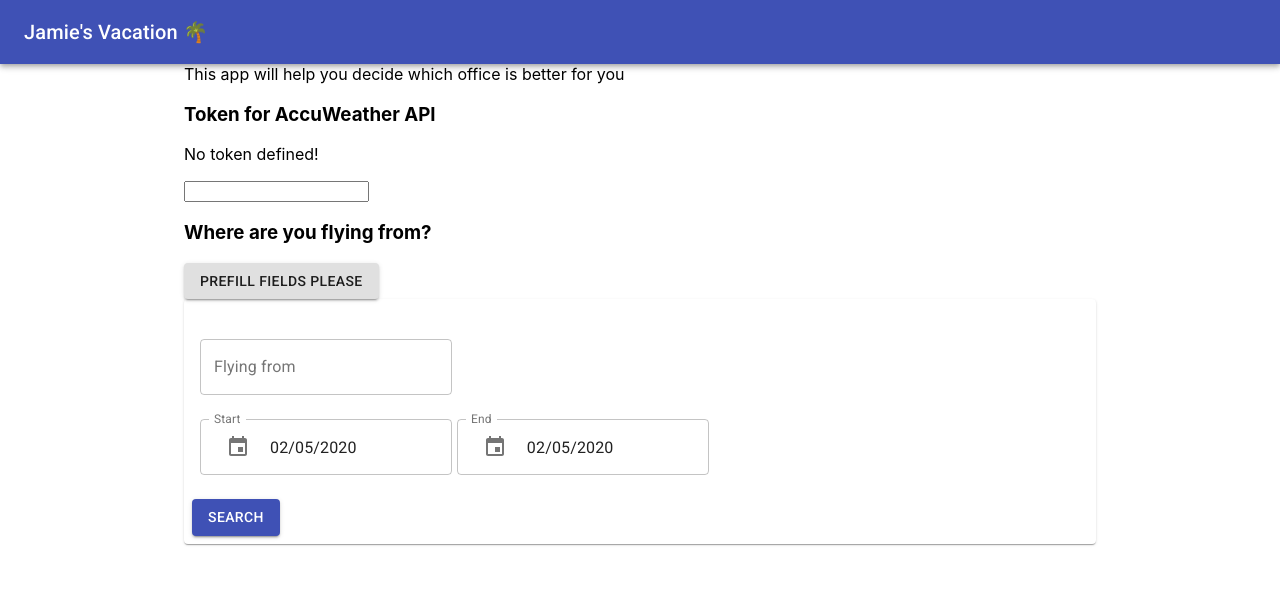
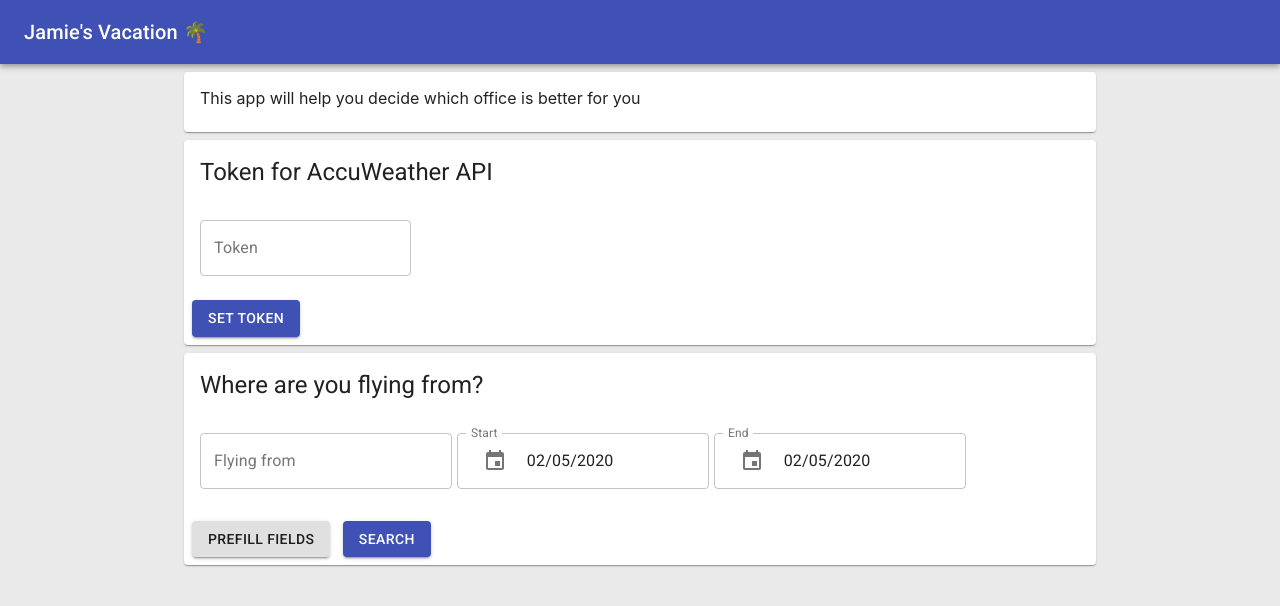
Before and after one commit to jackinf/jamies-vacation, a React (Create React App) app: page / in a window 1280 px wide. Shown: the top 606 px of the page. Built offline with nearby package versions, Linux system fonts and the light colour scheme.

Commit message:
added styling to search results

```diff
--- a/src/components/ApiTokenConfigurator/ApiTokenConfigurator.tsx
+++ b/src/components/ApiTokenConfigurator/ApiTokenConfigurator.tsx
@@ -1,5 +1,11 @@
 import React, { useState, useEffect } from 'react';
 import config from '../../config';
+import TextField from '@material-ui/core/TextField/TextField';
+import Card from '@material-ui/core/Card';
+import CardHeader from '@material-ui/core/CardHeader';
+import CardContent from '@material-ui/core/CardContent';
+import CardActions from '@material-ui/core/CardActions';
+import Button from '@material-ui/core/Button';
 
 export default function ApiTokenConfigurator() {
   const [token, setToken] = useState('');
@@ -24,17 +30,24 @@ export default function ApiTokenConfigurator() {
     setToken('');
   };
 
-  const message = overriddenToken
-    ? <p>Using overridden token from local storage</p> : config.apiKeys.getDefaultAccuWeatherApiKey()
-      ? <p>Using default token</p> : <p>No token defined!</p>;
-
   return (
-    <div>
-      <h3>Token for AccuWeather API</h3>
-      {message}
-      <input type="text" id="accuweather-token" value={token} onChange={e => setToken(e.target.value)}/>
-      {token && <button onClick={overrideToken}>Set token</button>}
-      {overriddenToken && <button onClick={clearOverriddenToken}>Clear token</button>}
-    </div>
+    <Card>
+      <CardHeader title="Token for AccuWeather API" />
+      <CardContent>
+        {overriddenToken || (
+          <TextField
+            id="accuweather-token"
+            label="Token"
+            variant="outlined"
+            value={token}
+            onChange={e => setToken(e.target.value)}
+          />
+        )}
+      </CardContent>
+      <CardActions>
+        <Button variant="contained" color="primary" onClick={overrideToken}>Set token</Button>
+        {overriddenToken && <Button variant="contained" color="secondary" onClick={clearOverriddenToken}>Clear token</Button>}
+      </CardActions>
+    </Card>
   )
 }
--- a/src/components/App/App.tsx
+++ b/src/components/App/App.tsx
@@ -9,6 +9,8 @@ import MomentUtils from '@date-io/moment';
 
 import ApiTokenConfigurator from '../ApiTokenConfigurator';
 import Search from '../Search';
+import { Card } from '@material-ui/core';
+import CardContent from '@material-ui/core/CardContent';
 
 const useStyles = makeStyles((theme) => ({
   root: {
@@ -17,6 +19,10 @@ const useStyles = makeStyles((theme) => ({
   title: {
     flexGrow: 1,
   },
+  section: {
+    marginTop: theme.spacing(1),
+    marginBottom: theme.spacing(1),
+  }
 }));
 
 function App() {
@@ -34,13 +40,17 @@ function App() {
         </AppBar>
 
         <Container maxWidth="md">
-          <div>
-            This app will help you decide which office is better for you
+          <div className={classes.section}>
+            <Card>
+              <CardContent>
+                This app will help you decide which office is better for you
+              </CardContent>
+            </Card>
           </div>
-          <div>
+          <div className={classes.section}>
             <ApiTokenConfigurator />
           </div>
-          <div>
+          <div className={classes.section}>
             <Search destinations={[
               {cityName: 'Amsterdam', countryID: 'NL', iataCode: 'AMS'},
               {cityName: 'Budapest', countryID: 'HU', iataCode: 'BUD'},
--- a/src/components/Search/Search.tsx
+++ b/src/components/Search/Search.tsx
@@ -1,27 +1,32 @@
 import React, { useState } from 'react';
 import moment from 'moment';
-import { makeStyles } from '@material-ui/core/styles';
 import Button from '@material-ui/core/Button';
 import TextField from '@material-ui/core/TextField';
 import { KeyboardDatePicker } from '@material-ui/pickers';
 import Card from '@material-ui/core/Card';
+import CardHeader from '@material-ui/core/CardHeader';
 import CardContent from '@material-ui/core/CardContent';
 import CardActions from '@material-ui/core/CardActions';
+import Grid from '@material-ui/core/Grid';
 
+import useStyles from './styles';
 import AccuWeatherApi from '../../apis/accuWeatherApi';
 import KiwiApi from '../../apis/kiwiApi';
-import { SearchResultCardProps } from '../SearchResultCard/types';
+import { OfficeInfo } from '../SearchResultCard/types';
 import SearchResultCard from '../SearchResultCard/SearchResultCard';
 import { SearchProps } from './types';
+import { LinearProgress } from '@material-ui/core';
+import mapToSearchResultCardProps from '../SearchResultCard/helpers/mapToSearchResultCardProps';
 
-const useStyles = makeStyles((theme) => ({
-  root: {
-    '& .MuiTextField-root': {
-      marginTop: theme.spacing(3),
-      width: '25ch',
-    },
-  },
-}));
+// eslint-disable-next-line @typescript-eslint/no-unused-vars
+const dummy = {
+  flightDestination: 'flightDestination',
+  flightDuration: 'flightDuration',
+  flightPrice: 'flightPrice',
+  forecastHeadline: 'forecastHeadline',
+  minTemperature: 'minTemperature',
+  maxTemperature: 'maxTemperature',
+};
 
 export default function Search({ destinations }: SearchProps) {
   const classes = useStyles();
@@ -30,7 +35,7 @@ export default function Search({ destinations }: SearchProps) {
   const [dateFrom, setDateFrom] = useState<moment.Moment | null>();
   const [dateTo, setDateTo] = useState<moment.Moment | null>();
   const [isSearching, setIsSearching] = useState(false);
-  const [results, setResults] = useState<SearchResultCardProps[]>([]);
+  const [results, setResults] = useState<Array<OfficeInfo | null>>([]);
 
   const handlePrefill = async () => {
     setFlyingFrom("LON");
@@ -51,6 +56,7 @@ export default function Search({ destinations }: SearchProps) {
     const accuWeatherApi = new AccuWeatherApi();
     const kiwiApi = new KiwiApi();
 
+    setResults([]);
     setIsSearching(true);
 
     for (let destination of destinations) {
@@ -65,30 +71,29 @@ export default function Search({ destinations }: SearchProps) {
         flyToIataCode: destination.iataCode,
       });
 
-      promises.push(Promise.all([kiwiPromise, accuWeatherPromise]));
+      const promise = Promise.all([kiwiPromise, accuWeatherPromise])
+        .then(item => mapToSearchResultCardProps(item[1], item[0]))
+        .then(item => {
+          results.push(item);
+          setResults(results);
+        });
+      promises.push(promise);
     }
 
-    const promiseResults = await Promise.all(promises);
-    const objectResult = promiseResults
-      .map(item => ({ flightInfo: item[0], forecastInfo: item[1] }));
-    setResults(objectResult);
+    await Promise.all(promises);
     setIsSearching(false);
   };
 
-  if (isSearching) {
-    return (
-      <div>Searching...</div>
-    )
-  }
-
   return (
     <div>
-      <h3>Where are you flying from?</h3>
-      <div className={classes.root}>
-        <div>
-          <Button variant="contained" onClick={handlePrefill}>Prefill fields please</Button>
+      {isSearching && (
+        <div className={classes.progressBars}>
+          <LinearProgress />
         </div>
-        <Card>
+      )}
+
+      <Card className={classes.root}>
+        <CardHeader title="Where are you flying from?" />
         <CardContent>
           <TextField
             id="flying-from"
@@ -97,7 +102,7 @@ export default function Search({ destinations }: SearchProps) {
             value={flyingFrom}
             onChange={e => setFlyingFrom(e.target.value)}
           />
-            <div>
+          &nbsp;
           <KeyboardDatePicker
             autoOk
             variant="inline"
@@ -119,18 +124,20 @@ export default function Search({ destinations }: SearchProps) {
             InputAdornmentProps={{ position: "start" }}
             onChange={setDateTo}
           />
-            </div>
         </CardContent>
         <CardActions>
-            <div>
-              <Button variant="contained" color="primary" onClick={handleSearch}>Search</Button>
-            </div>
+          <Button variant="contained" onClick={handlePrefill}>Prefill fields</Button> &nbsp;
+          <Button variant="contained" color="primary" onClick={handleSearch} disabled={isSearching}>Search</Button>
         </CardActions>
       </Card>
-      </div>
-      <div>
-        {results.map(result => <SearchResultCard flightInfo={result.flightInfo} forecastInfo={result.forecastInfo} />)}
-      </div>
+
+      <Grid container spacing={3} className={classes.section}>
+        {results.map((result, key) => (
+          <Grid key={key} item md={6} className={classes.gridItem}>
+            <SearchResultCard officeInfo={result} />
+          </Grid>
+        ))}
+      </Grid>
     </div>
   );
 }
--- /dev/null
+++ b/src/components/Search/styles.tsx
@@ -0,0 +1,23 @@
+import { makeStyles } from '@material-ui/core/styles';
+
+export default makeStyles((theme) => ({
+  root: {
+    '& .MuiTextField-root': {
+      marginBottom: theme.spacing(1),
+      width: '25ch',
+    },
+  },
+  progressBars: {
+    width: '100%',
+    '& > * + *': {
+      marginTop: theme.spacing(2),
+    },
+  },
+  section: {
+    marginTop: theme.spacing(1),
+    marginBottom: theme.spacing(1),
+  },
+  gridItem: {
+    width: '100%',
+  }
+}));
--- a/src/components/SearchResultCard/SearchResultCard.tsx
+++ b/src/components/SearchResultCard/SearchResultCard.tsx
@@ -1,31 +1,63 @@
 import React from 'react';
+import Card from '@material-ui/core/Card';
+import CardHeader from '@material-ui/core/CardHeader';
+import CardContent from '@material-ui/core/CardContent';
+import List from '@material-ui/core/List';
+import ListItem from '@material-ui/core/ListItem';
+import ListItemIcon from '@material-ui/core/ListItemIcon';
+import ListItemText from '@material-ui/core/ListItemText';
+import FlightIcon from '@material-ui/icons/Flight';
+import EuroIcon from '@material-ui/icons/Euro';
+import InfoIcon from '@material-ui/icons/Info';
+import WbSunnyIcon from '@material-ui/icons/WbSunny';
+
 import { SearchResultCardProps } from './types';
 
 export default function SearchResultCard(props: SearchResultCardProps) {
-  const { flightInfo, forecastInfo } = props;
+  if (!props.officeInfo) {
+    return <div>No info to display</div>
+  }
 
-  if (!flightInfo.data) {
-    return <div>Can't fly there :(</div>
-  }
-  const flight = flightInfo.data[0];
-
-  const temperature = forecastInfo?.DailyForecasts && forecastInfo.DailyForecasts[0].Temperature;
-  const temperatureLi = temperature && (
-    <li>
-      Min: {temperature.Minimum.Value} {temperature.Minimum.Unit},
-      Max: {temperature.Maximum.Value} {temperature.Maximum.Unit}
-    </li>
-  );
+  const {
+    flightDestination,
+    flightDuration,
+    flightPrice,
+    forecastHeadline,
+    minTemperature,
+    maxTemperature,
+  } = props.officeInfo;
 
   return (
-    <div style={{"border": "2px solid black"}}>
-      <h3>Flight to {flight.cityTo}, {flight.countryTo.name}</h3>
-      <ul>
-        <li>Price: {flight.price} {flightInfo.currency}</li>
-        <li>Flight duration: {flight.fly_duration}</li>
-        <li>{forecastInfo?.Headline?.Text}</li>
-        {temperatureLi}
-      </ul>
-    </div>
+    <Card>
+      <CardHeader title={`Flight to ${flightDestination}`} />
+      <CardContent>
+        <List component="nav" aria-label="main mailbox folders">
+          <ListItem>
+            <ListItemIcon>
+              <FlightIcon />
+            </ListItemIcon>
+            <ListItemText primary={`Flight duration: ${flightDuration}`} />
+          </ListItem>
+          <ListItem>
+            <ListItemIcon>
+              <EuroIcon />
+            </ListItemIcon>
+            <ListItemText primary={`Price: ${flightPrice}`} />
+          </ListItem>
+          <ListItem>
+            <ListItemIcon>
+              <InfoIcon />
+            </ListItemIcon>
+            <ListItemText primary={forecastHeadline} />
+          </ListItem>
+          <ListItem>
+            <ListItemIcon>
+              <WbSunnyIcon />
+            </ListItemIcon>
+            <ListItemText primary={`Min: ${minTemperature}, Max: ${maxTemperature}`} />
+          </ListItem>
+        </List>
+      </CardContent>
+    </Card>
   )
 }
--- /dev/null
+++ b/src/components/SearchResultCard/helpers/mapToSearchResultCardProps.tsx
@@ -0,0 +1,22 @@
+import { NDayForecastResponse } from '../../../apis/accuWeatherApi/types';
+import { SearchFlightsResponse } from '../../../apis/kiwiApi/types';
+import { OfficeInfo } from '../types';
+
+export default function mapToSearchResultCardProps(
+  forecastInfo: NDayForecastResponse,
+  flightInfo: SearchFlightsResponse): OfficeInfo | null {
+  if (!flightInfo.data) {
+    return null;
+  }
+  const flight = flightInfo.data[0];
+
+  const temperature = forecastInfo?.DailyForecasts && forecastInfo.DailyForecasts[0].Temperature;
+  return {
+    flightDestination: `${flight.cityTo}, ${flight.countryTo.name}`,
+    flightDuration: flight.fly_duration,
+    flightPrice: `${flight.price} ${flightInfo.currency}`,
+    forecastHeadline: forecastInfo?.Headline?.Text,
+    minTemperature: temperature && `${temperature.Minimum.Value} ${temperature.Minimum.Unit}`,
+    maxTemperature: temperature && `${temperature.Maximum.Value} ${temperature.Maximum.Unit}`
+  }
+}
--- a/src/index.css
+++ b/src/index.css
@@ -5,6 +5,7 @@ body {
     sans-serif;
   -webkit-font-smoothing: antialiased;
   -moz-osx-font-smoothing: grayscale;
+  background-color: #eaeaea;
 }
 
 code {
```
Also changed, not shown: src/components/SearchResultCard/types.tsx (+9 -4 lines), 1 other file (tests, documents, lock files or other folders). Lines whose indentation alone changed are shown as unchanged.
